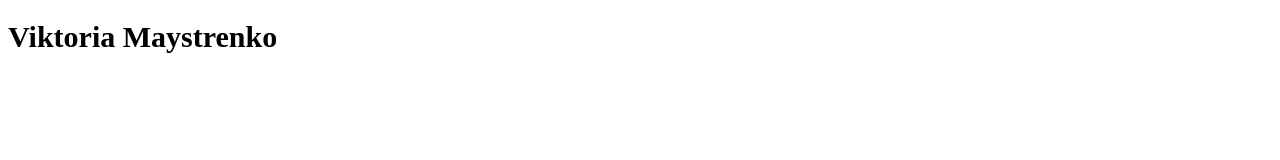
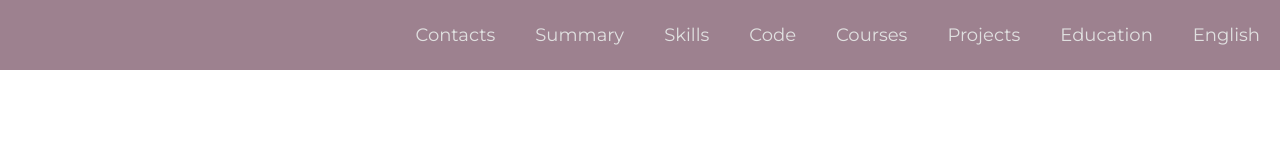
Before and after one commit to viktoriamay/rsschool-cv, a plain HTML site: page index.html in a window 1280 px wide. Drawn offline with Linux system fonts and the light colour scheme.

Commit message:
feat: add header navigation

```diff
--- a/index.html
+++ b/index.html
@@ -7,8 +7,52 @@
     <title>CV</title>
     <link rel="stylesheet" href="style.css">
     <link rel="icon" href="assets/favicon.ico">
+    <link rel="preconnect" href="https://fonts.googleapis.com">
+    <link rel="preconnect" href="https://fonts.gstatic.com" crossorigin>
+    <link href="https://fonts.googleapis.com/css2?family=Cutive+Mono&family=Montserrat&display=swap" rel="stylesheet">
 </head>
 <body>
-    <h1>Viktoria Maystrenko</h1>
+    <header class="header">
+      <div class="container">
+        <nav class="nav">
+          <ul class="nav-list">
+            <li class="nav-item">
+              <a href="#contacts" class="nav-link">Contacts</a>
+            </li>
+            <li class="nav-item">
+              <a href="#summary" class="nav-link">Summary</a>
+            </li>
+            <li class="nav-item">
+              <a href="#skills" class="nav-link">Skills</a>
+            </li>
+            <li class="nav-item">
+              <a href="#code" class="nav-link">Code</a>
+            </li>
+            <li class="nav-item">
+              <a href="#courses" class="nav-link">Courses</a>
+            </li>
+            <li class="nav-item">
+              <a href="#projects" class="nav-link">Projects</a>
+            </li>
+            <li class="nav-item">
+              <a href="#education" class="nav-link">Education</a>
+            </li>
+            <li class="nav-item">
+              <a href="#english" class="nav-link">English</a>
+            </li>
+          </ul>
+        </nav>
+      </div>
+    </header>
+    <main class="main">
+      <div class="container">
+
+      </div>
+    </main>
+    <footer class="footer">
+      <div class="container">
+
+      </div>
+    </footer>
 </body>
 </html>
--- a/style.css
+++ b/style.css
@@ -1,4 +1,73 @@
-h1 {
-    font-size: 30px;
-    color: black;
+/* Zeroing styles */
+
+*{
+  padding: 0;
+  margin: 0;
+  border: 0;
+  box-sizing: border-box;
 }
+
+/*  End of zeroing styles */
+
+body {
+  display: flex;
+  flex-direction: column;
+  justify-content: space-between;
+  font-family: 'Montserrat', sans-serif;
+  font-size: 18px;
+  font-weight: 400;
+  line-height: 1.5;
+  color: #4d2323;
+}
+
+.container {
+  max-width: 1440px;
+  margin: 0 auto;
+}
+
+html {
+  scroll-behavior: smooth;
+}
+
+.header {
+  background-color: #9d818f;
+}
+
+.nav-list {
+  display: flex;
+  justify-content: flex-end;
+  align-items: center;
+  list-style: none;
+}
+
+.nav-link {
+  position: relative;
+  padding: 0 20px;
+  line-height: 70px;
+  color: #e0e0e0;
+  transition: 0.3s ease;
+  text-decoration: none;
+}
+
+.nav-link::after {
+  position: absolute;
+  left: 50%;
+  bottom: -30%;
+  display: block;
+  height: 2px;
+  width: 0;
+  background-color: #ffffff;
+  -webkit-transition: width 0.3s ease-in-out;
+  transition: width 0.3s ease-in-out;
+  -webkit-transform: translateX(-50%);
+  transform: translateX(-50%);
+  content: "";
+}
+
+.nav-link:hover::after {
+  width: 90%;
+}
+
+.nav-link:hover {
+  color: #ffffff;
+}
```
